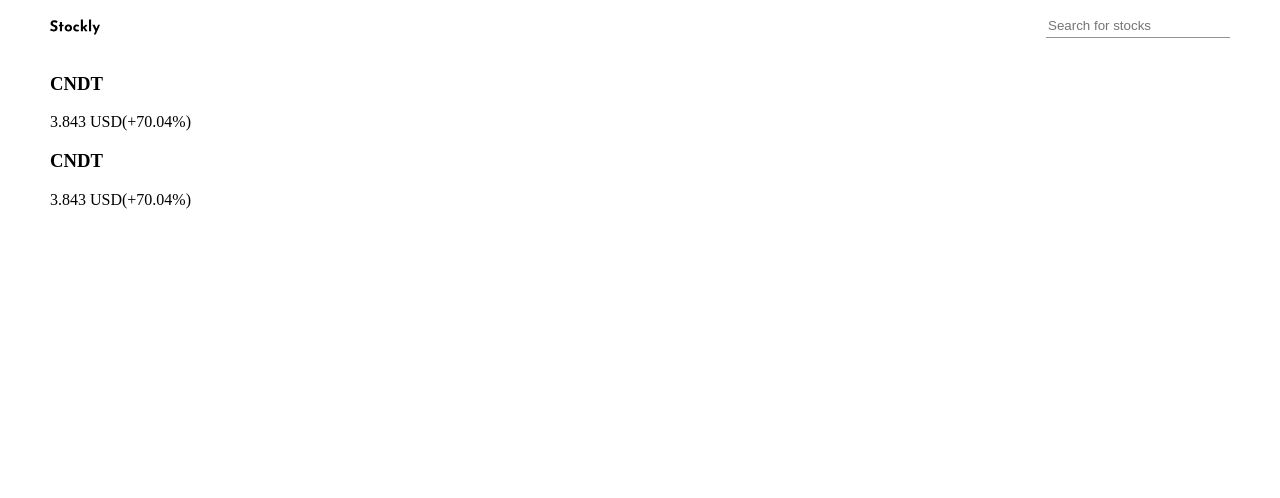
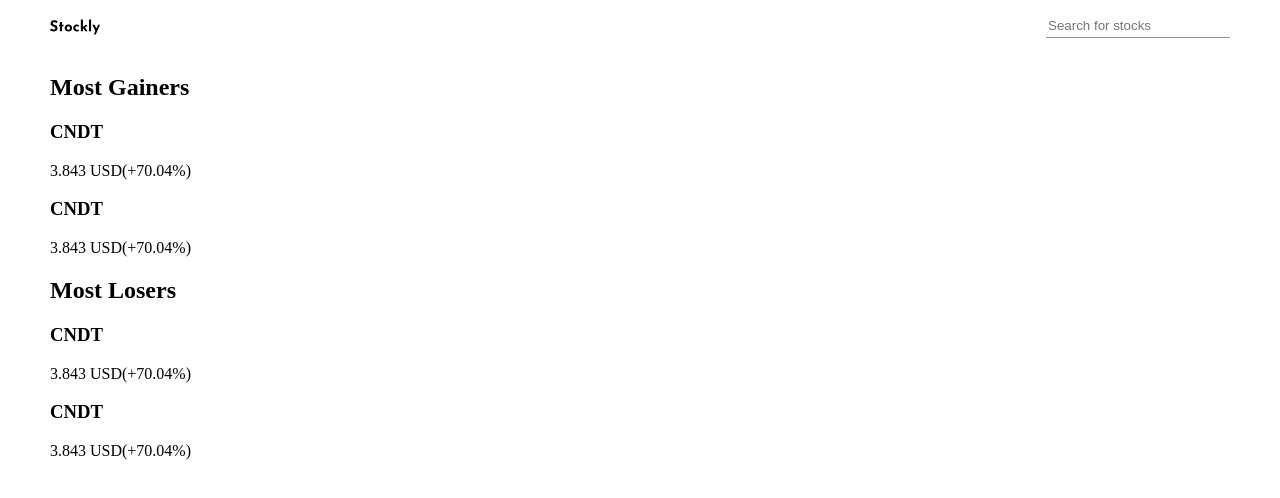
Before and after one commit to xtrmdarc/stockly, a React (Create React App) app: page /stocks/1 in a window 1280 px wide. Shown: the top 498 px of the page. Built offline with nearby package versions, Linux system fonts and the light colour scheme.

Commit message:
Add redux dependecies, Create MostLosers container component

```diff
--- a/package.json
+++ b/package.json
@@ -10,7 +10,8 @@
     "prop-types": "^15.7.2",
     "react": "^16.13.1",
     "react-dom": "^16.13.1",
-    "react-scripts": "3.4.1"
+    "react-scripts": "3.4.1",
+    "redux": "^4.0.5"
   },
   "scripts": {
     "start": "react-scripts start",
--- a/src/containers/AboveTheFold.js
+++ b/src/containers/AboveTheFold.js
@@ -2,6 +2,7 @@ import React from 'react';
 import MostGainers from './MostGainers';
 import logo from '../assets/img/Logo.svg';
 import StocksFilter from '../components/StocksFilter';
+import MostLosers from './MostLosers';
 
 const AboveTheFold = () => {
   return (
@@ -11,7 +12,10 @@ const AboveTheFold = () => {
         <StocksFilter />
       </header>
 
-      <MostGainers />
+      <div>
+        <MostGainers />
+        <MostLosers />
+      </div>
     </div>
   );
 };
--- a/src/containers/MostGainers.js
+++ b/src/containers/MostGainers.js
@@ -22,6 +22,10 @@ const MostGainers = props => {
 
   return (
     <div>
+      <div className="featureTitle">
+        <h2> Most Gainers </h2>
+        <span className="upBlock"> </span>
+      </div>
       { mostGainersArr.map(p => <StockCard featured={true} stockInfo={p} />) }
     </div>
   );
--- a/src/containers/MostLosers.js
+++ b/src/containers/MostLosers.js
@@ -1 +1,34 @@
 import React from 'react';
+import StockCard from '../components/StockCard';
+
+const MostLosers = props => {
+
+  const mostLosersArr = [
+    {
+      ticker: 'CNDT',
+      changes: '1.583',
+      price: '3.843',
+      changesPercentage: '(+70.04%)',
+      companyName: 'Conduent Incorporated'
+    },
+    {
+      ticker: 'CNDT',
+      changes: '1.583',
+      price: '3.843',
+      changesPercentage: '(+70.04%)',
+      companyName: 'Conduent Incorporated'
+    }
+  ];
+
+  return (
+    <div>
+      <div className="featureTitle">
+        <h2> Most Losers </h2>
+        <span className="downBlock"> </span>
+      </div>
+      { mostLosersArr.map(p => <StockCard featured={true} stockInfo={p} />) }
+    </div>
+  );
+}
+
+export default MostLosers;
```
Also changed, not shown: 1 other file (tests, documents, lock files or other folders).
